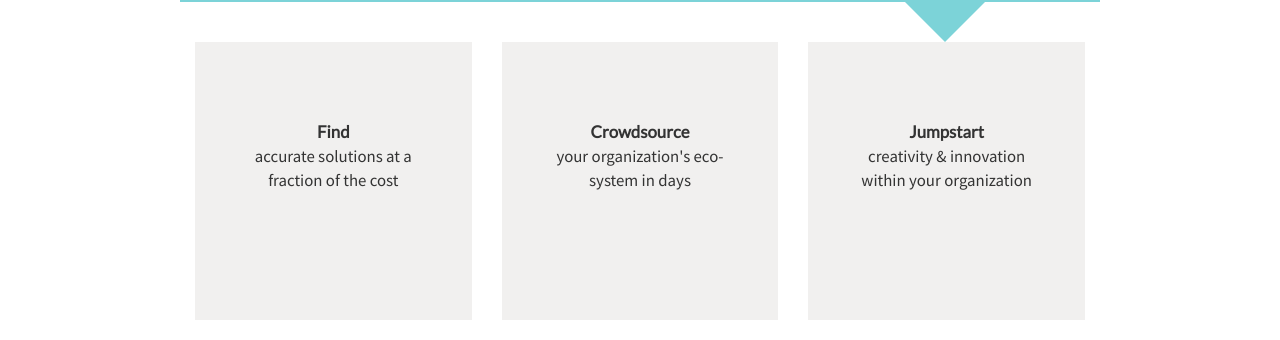
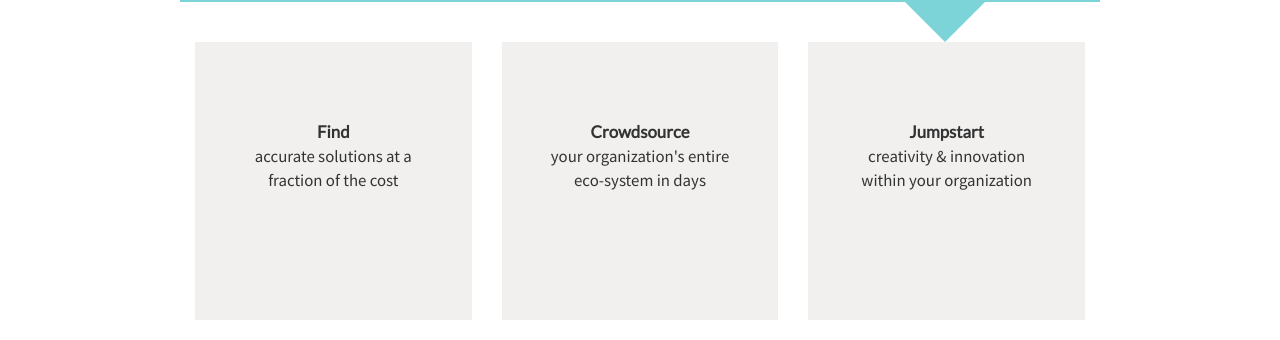
Before and after one commit to crowdwise/crowdwise.github.io, a Jekyll site: the page built from index.html, in a window 1280 px wide. Shown: the part 210-550 px from the top of the page. Built offline with Jekyll 4.4.1, drawn with Linux system fonts in a browser that asks for light colours.

Commit message:
Update index.html

```diff
--- a/index.html
+++ b/index.html
@@ -30,7 +30,7 @@ title: "home"
     </div>
     <div class="col-xs-4">
       <div class="front-bullet">
-        <p><span class="first-word">Crowdsource</span><br> your organization's eco-system in days</p>
+        <p><span class="first-word">Crowdsource</span><br> your organization's entire eco-system in days</p>
       </div>
     </div>
     <div class="col-xs-4">
```
